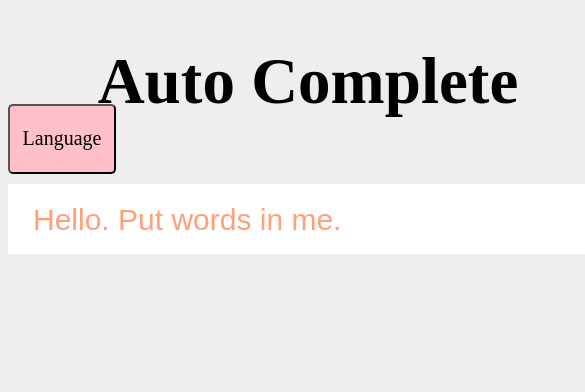
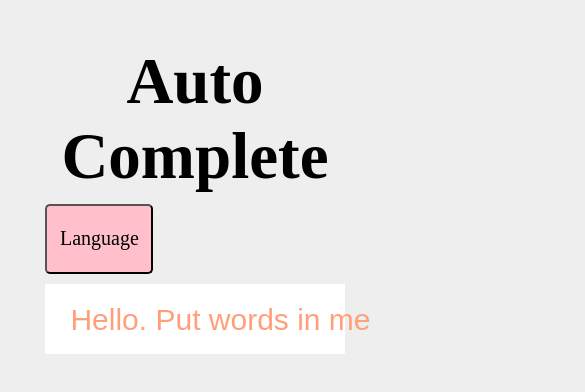
Before and after one commit to Jwhiles/autocomplete, a website: page public/index.html in a window 390 px wide. Shown: the top 392 px of the page, 585 px wide, since content can reach past the window. Drawn offline with Linux system fonts and the light colour scheme.

Commit message:
max width of search box more reactive

```diff
--- a/public/css/main.css
+++ b/public/css/main.css
@@ -38,7 +38,8 @@ h1 {
 }
 
 .main-container {
-  width: 600px;
+  max-width: 600px;
+  width: 80%;
   margin: auto;
 }
 
@@ -156,4 +157,8 @@ ul {
     width: 108px;
     font-size: 20px;
   }
+
+  h1 {
+    margin-bottom: -10px;
+  }
 }
```
